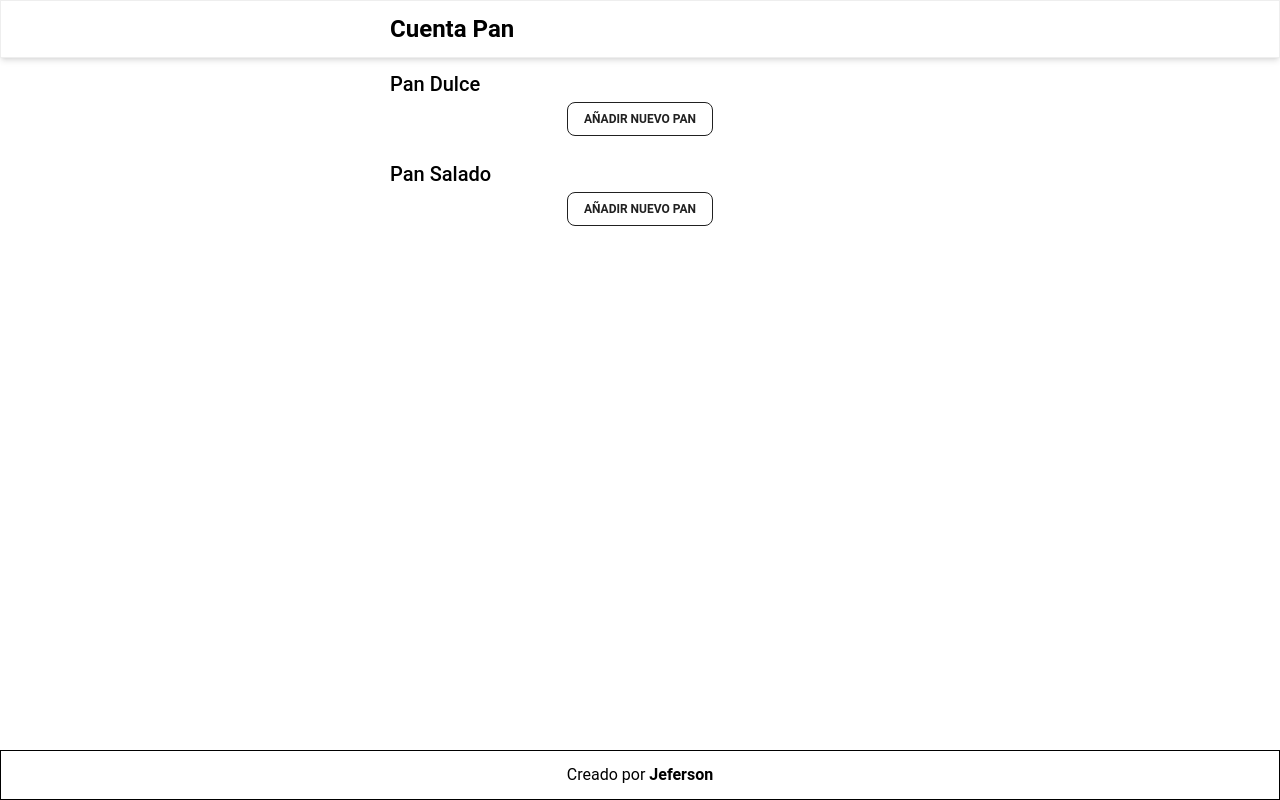
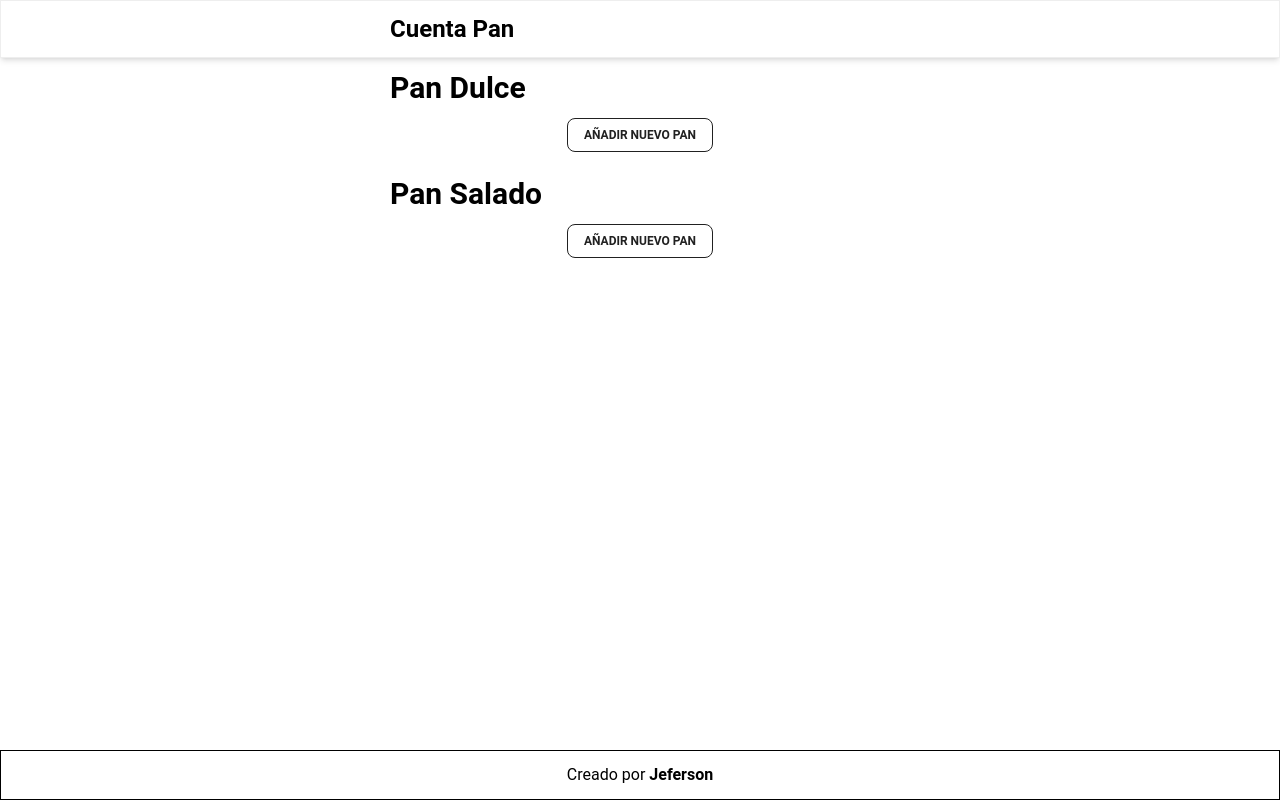
Before and after one commit to jeflugo/cuenta-pan-client, a React (Vite) app: page / in a window 1280 px wide. Built offline with nearby package versions, Linux system fonts and the light colour scheme.

Commit message:
Reset functionality added

```diff
--- a/src/pages/Home/Bread.tsx
+++ b/src/pages/Home/Bread.tsx
@@ -1,4 +1,4 @@
-import { useState } from 'react'
+import { useEffect, useState } from 'react'
 import { TBread } from '../../lib/types'
 import { BiPencil, BiTrash } from 'react-icons/bi'
 import toast from 'react-hot-toast'
@@ -60,6 +60,10 @@ export default function Bread({
 		toast.success(`Pan "${name}" eliminado.`)
 	}
 
+	useEffect(() => {
+		setInputData({ left: bread.left, make: bread.make })
+	}, [bread])
+
 	return (
 		<div className='flex gap-1 items-center'>
 			<input
--- a/src/pages/Home/BreadList.tsx
+++ b/src/pages/Home/BreadList.tsx
@@ -1,6 +1,6 @@
 import { Button } from '@material-tailwind/react'
 import { useStateContext } from '../../context/state-context'
-import { StateContextType } from '../../lib/types'
+import { StateContextType, TBread } from '../../lib/types'
 import Bread from './Bread'
 import AddBread from './AddBread'
 import { useState } from 'react'
@@ -70,9 +70,29 @@ export default function BreadList({ tag }: BreadListProps) {
 		setFlour(value)
 	}
 
+	const resetList = () => {
+		const newBreads: TBread[] = breads!.map(bread => {
+			return { ...bread, left: 0, make: 0 }
+		})
+		setBreads(newBreads)
+		setBreadPrep(null)
+		localStorage.setItem(LSBreads, JSON.stringify(newBreads))
+		localStorage.removeItem(LSPrep)
+	}
+
+	const emptylist = () =>
+		breads!.every(bread => bread.left === 0 && bread.make === 0)
+
 	return (
 		<div className='mb-6'>
-			<h2 className='text-xl font-medium mb-1'>Pan {name}</h2>
+			<div className='flex gap-3 items-center mb-3'>
+				<h2 className='text-3xl font-semibold'>Pan {name}</h2>
+				{breads && !emptylist() && (
+					<Button size='sm' onClick={resetList} variant='outlined'>
+						Reiniciar
+					</Button>
+				)}
+			</div>
 
 			{breads && (
 				<div className='mb-4 gap-2 flex flex-col'>
```
